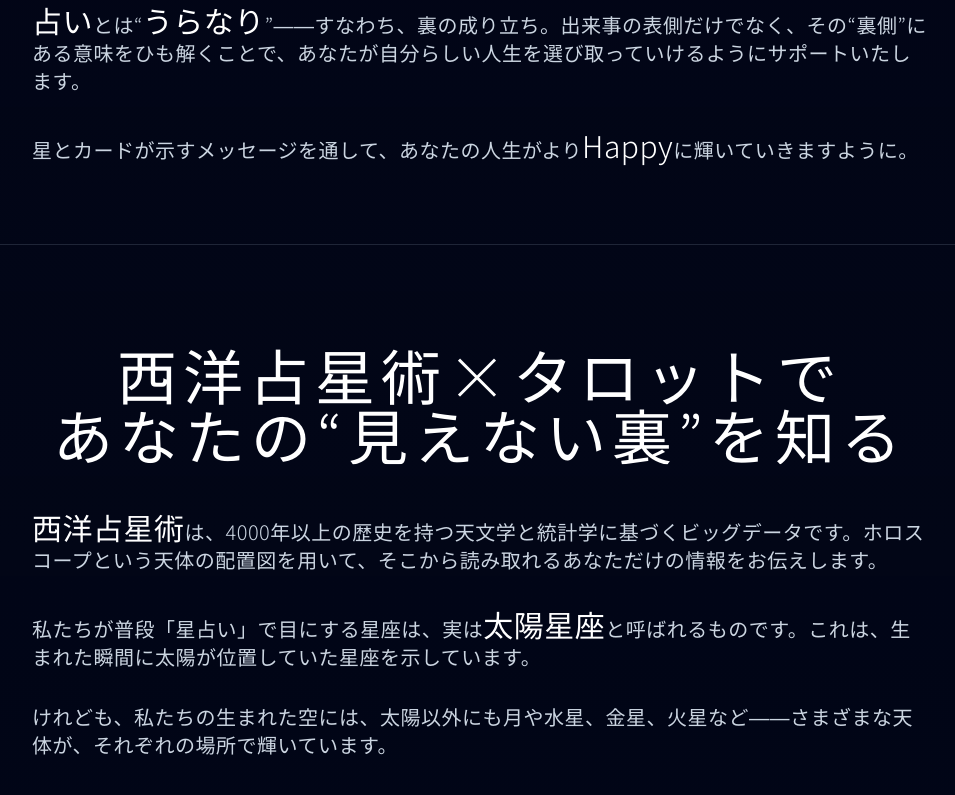
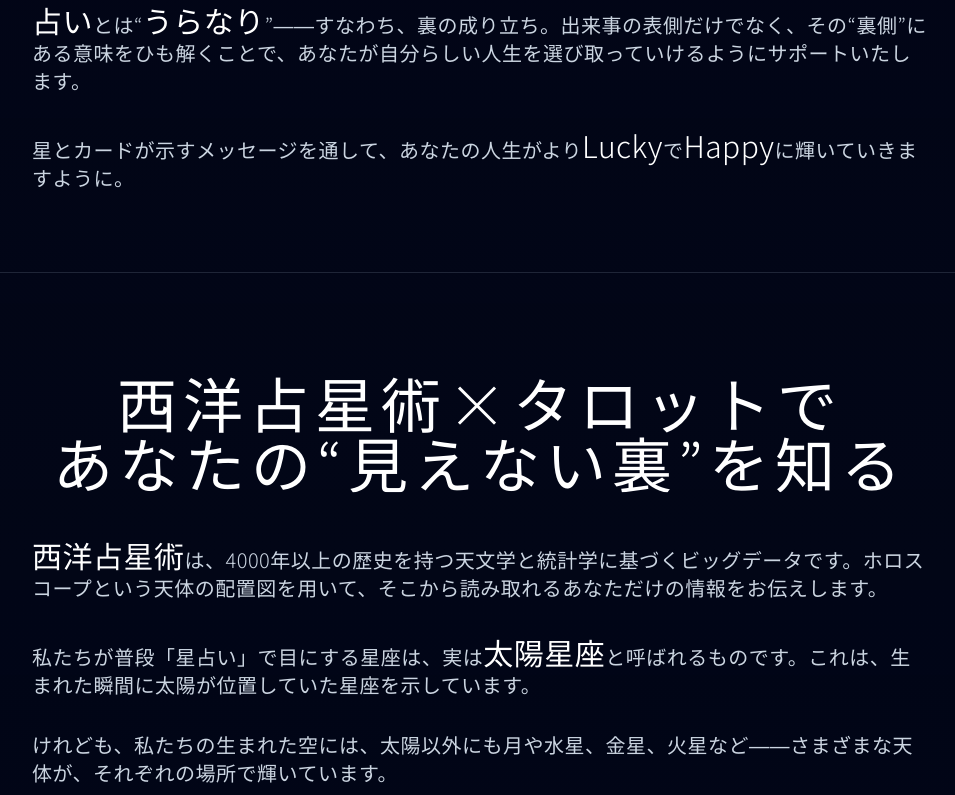
Before and after one commit to atsukorology/official-site, a React (Create React App) app: page /#/atsukorology in a window 1280 px wide. Shown: the part 2540-3335 px from the top of the page, without its empty margins (160-1115 px from the left). Built offline with nearby package versions, Linux system fonts and the light colour scheme; no server answers; a web font is replaced by a local one.

Commit message:
update: Change the closing message to LuckyでHappy.
Co-authored-by: Cursor <cursoragent@cursor.com>

```diff
--- a/src/pages/AtsukorologyPage.tsx
+++ b/src/pages/AtsukorologyPage.tsx
@@ -116,7 +116,7 @@ function AtsukorologyPage() {
                             <p><span className="text-white font-light text-lg md:text-2xl lg:text-3xl">占い</span>とは“<span className="text-white font-light text-lg md:text-2xl lg:text-3xl">うらなり</span>”――すなわち、裏の成り立ち。出来事の表側だけでなく、その“裏側”にある意味をひも解くことで、あなたが自分らしい人生を選び取っていけるようにサポートいたします。</p>
                         </FadeInSection>
                         <FadeInSection>
-                            <p>星とカードが示すメッセージを通して、あなたの人生がより<span className="text-white font-light text-lg md:text-2xl lg:text-3xl">Happy</span>に輝いていきますように。</p>
+                            <p>星とカードが示すメッセージを通して、あなたの人生がより<span className="text-white font-light text-lg md:text-2xl lg:text-3xl">Lucky</span>で<span className="text-white font-light text-lg md:text-2xl lg:text-3xl">Happy</span>に輝いていきますように。</p>
                         </FadeInSection>
                     </div>
 
```
